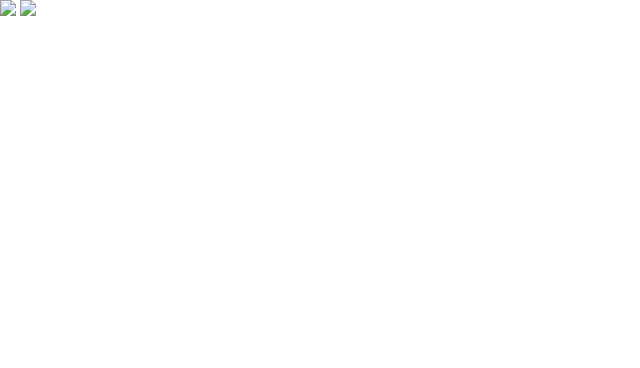
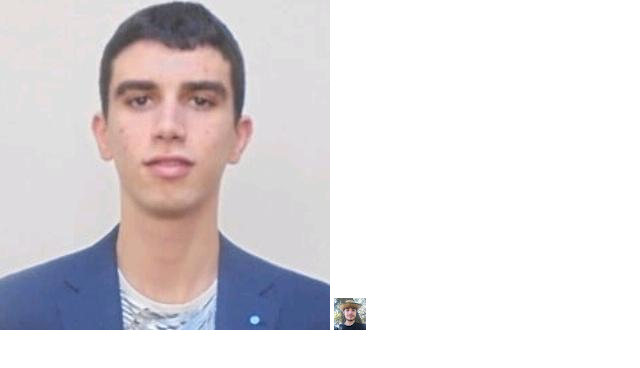
Before and after one commit to NccITB/Pt3.3-XML-XSLT, a plain HTML site: page nosaltres/nosaltres.html in a window 1280 px wide. Shown: the whole page, without its empty margins (0-640 px from the left). Drawn offline with Linux system fonts and the light colour scheme; files that its build step writes are made by us from their sources.

Commit message:
Update nosaltres.html

```diff
--- a/nosaltres/nosaltres.html
+++ b/nosaltres/nosaltres.html
@@ -6,6 +6,6 @@
     <link rel="stylesheet" href="css/estils.css">
     </head>
     <body>
-        <img src="imatges/narcis.jpg">
-        <img src="imatges/oriol.jpg">
+        <img src="../imatges/narcis.jpg">
+        <img src="../imatges/oriol.jpg">
     </body>
```
